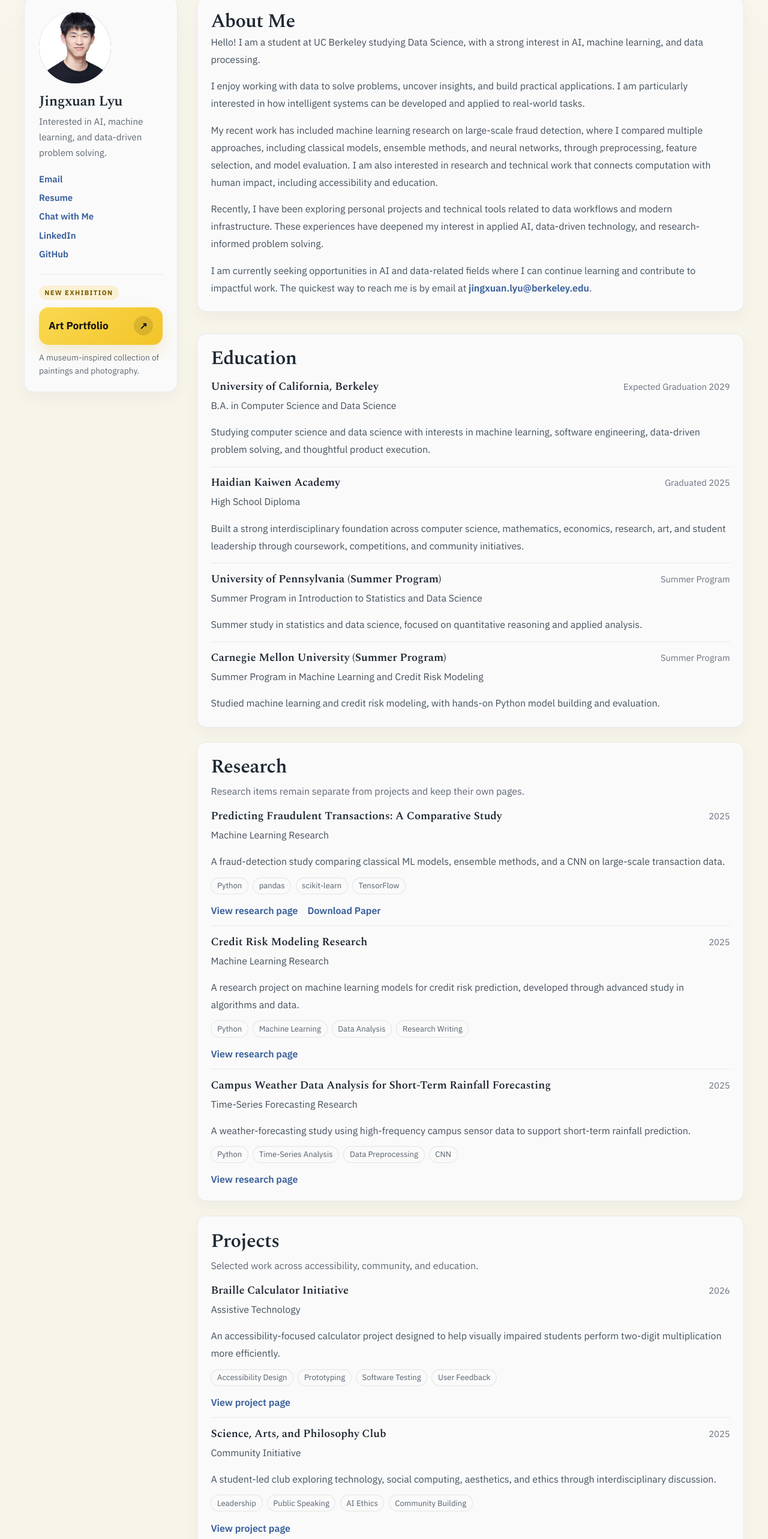
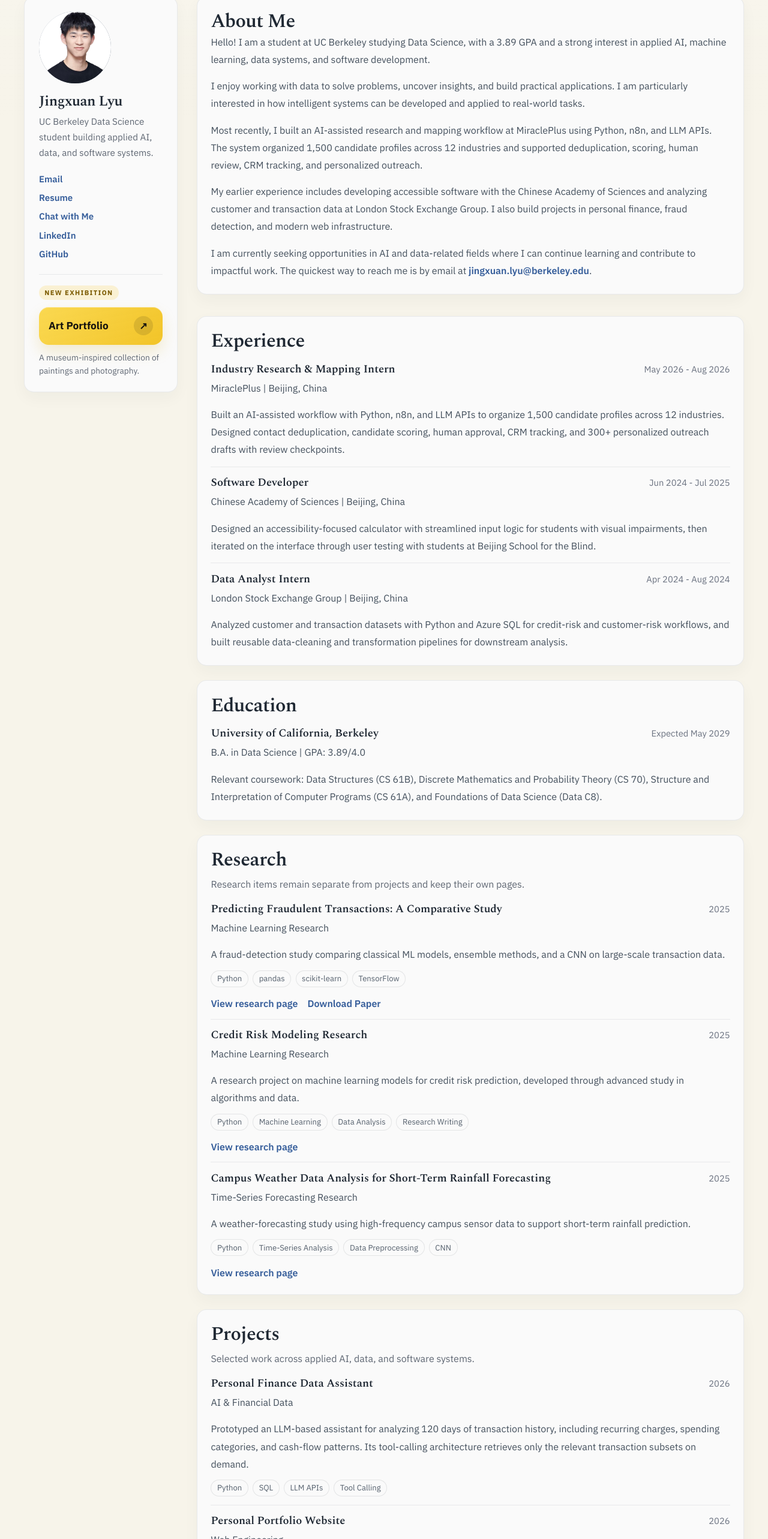
Before and after one commit to john092985/Personal_site, a Next.js app in the folder personal-site/: page / in a window 1280 px wide. Shown: the part 125-2691 px from the top of the page at 60% size. Built offline with nearby package versions, Linux system fonts and the light colour scheme.

Commit message:
Update homepage from latest resume

```diff
--- a/personal-site/app/page.tsx
+++ b/personal-site/app/page.tsx
@@ -3,10 +3,13 @@ import Link from "next/link";
 import { Container } from "@/components/container";
 import {
   contactLinks,
+  coursework,
   education,
-  projects,
+  experience,
+  homepageProjects,
   research,
   resumeDocument,
+  skills,
 } from "@/data/portfolio";
 
 const primaryEmail = contactLinks.find((link) =>
@@ -35,8 +38,8 @@ export default function HomePage() {
             </div>
             <h1 className="academic-name">Jingxuan Lyu</h1>
             <p className="academic-role">
-              Interested in AI, machine learning, and data-driven problem
-              solving.
+              UC Berkeley Data Science student building applied AI, data, and
+              software systems.
             </p>
 
             <div className="academic-link-list">
@@ -78,7 +81,8 @@ export default function HomePage() {
             <h2>About Me</h2>
             <p>
               Hello! I am a student at UC Berkeley studying Data Science, with a
-              strong interest in AI, machine learning, and data processing.
+              3.89 GPA and a strong interest in applied AI, machine learning,
+              data systems, and software development.
             </p>
             <p>
               I enjoy working with data to solve problems, uncover insights,
@@ -87,19 +91,18 @@ export default function HomePage() {
               tasks.
             </p>
             <p>
-              My recent work has included machine learning research on
-              large-scale fraud detection, where I compared multiple
-              approaches, including classical models, ensemble methods, and
-              neural networks, through preprocessing, feature selection, and
-              model evaluation. I am also interested in research and technical
-              work that connects computation with human impact, including
-              accessibility and education.
+              Most recently, I built an AI-assisted research and mapping
+              workflow at MiraclePlus using Python, n8n, and LLM APIs. The
+              system organized 1,500 candidate profiles across 12 industries
+              and supported deduplication, scoring, human review, CRM tracking,
+              and personalized outreach.
             </p>
             <p>
-              Recently, I have been exploring personal projects and technical
-              tools related to data workflows and modern infrastructure. These
-              experiences have deepened my interest in applied AI, data-driven
-              technology, and research-informed problem solving.
+              My earlier experience includes developing accessible software
+              with the Chinese Academy of Sciences and analyzing customer and
+              transaction data at London Stock Exchange Group. I also build
+              projects in personal finance, fraud detection, and modern web
+              infrastructure.
             </p>
             <p>
               I am currently seeking opportunities in AI and data-related
@@ -114,6 +117,24 @@ export default function HomePage() {
               )}
               .
             </p>
+          </section>
+
+          <section id="experience" className="academic-section">
+            <div className="academic-section-heading">
+              <h2>Experience</h2>
+            </div>
+            <div className="academic-entry-list">
+              {experience.map((item) => (
+                <article key={`${item.title}-${item.period}`} className="academic-entry">
+                  <div className="academic-entry-top">
+                    <h3>{item.title}</h3>
+                    <span>{item.period}</span>
+                  </div>
+                  <p className="academic-entry-subtitle">{item.subtitle}</p>
+                  <p>{item.body}</p>
+                </article>
+              ))}
+            </div>
           </section>
 
           <section id="education" className="academic-section">
@@ -182,11 +203,11 @@ export default function HomePage() {
           >
             <div className="academic-section-heading">
               <h2>Projects</h2>
-              <p>Selected work across accessibility, community, and education.</p>
+              <p>Selected work across applied AI, data, and software systems.</p>
             </div>
             <div className="academic-entry-list">
-              {projects.map((project) => (
-                <article key={project.slug} className="academic-entry">
+              {homepageProjects.map((project) => (
+                <article key={project.name} className="academic-entry">
                   <div className="academic-entry-top">
                     <h3>{project.name}</h3>
                     <span>{project.year}</span>
@@ -200,17 +221,22 @@ export default function HomePage() {
                       </span>
                     ))}
                   </div>
-                  <div className="academic-actions">
-                    <Link
-                      href={`/projects/${project.slug}`}
-                      className="academic-inline-link"
-                    >
-                      View project page
-                    </Link>
-                  </div>
                 </article>
               ))}
             </div>
+          </section>
+
+          <section id="skills" className="academic-section">
+            <div className="academic-section-heading">
+              <h2>Technical Skills</h2>
+            </div>
+            <div className="academic-tag-row">
+              {skills.map((skill) => (
+                <span key={skill} className="academic-tag">{skill}</span>
+              ))}
+            </div>
+            <h3 className="mt-6 text-base font-semibold text-ink">Relevant Coursework</h3>
+            <p className="mt-3">{coursework.join(" · ")}</p>
           </section>
 
           <section className="academic-section academic-highlight-box">
--- a/personal-site/data/portfolio.ts
+++ b/personal-site/data/portfolio.ts
@@ -30,6 +30,14 @@ export type ResumeItem = {
   imagePosition?: string;
   imageScale?: number;
   titleAlign?: "left" | "right";
+};
+
+export type HomepageProject = {
+  name: string;
+  category: string;
+  year: string;
+  stack: string[];
+  description: string;
 };
 
 export const resumeDocument = {
@@ -228,32 +236,29 @@ export function getResearchBySlug(slug: string) {
 }
 
 export const skills = [
+  "Python",
+  "Java",
+  "SQL",
   "TypeScript",
-  "Python",
-  "C++",
-  "SQL",
-  "Machine Learning",
-  "Data Analysis",
-  "Jupyter Notebook",
+  "JavaScript",
+  "pandas",
+  "NumPy",
+  "scikit-learn",
+  "TensorFlow",
+  "Next.js",
+  "n8n",
+  "LLM APIs",
+  "Tool Calling",
+  "Git",
   "Azure SQL",
-  "Research Writing",
-  "Accessibility Design",
-  "Public Speaking",
-  "Photography",
-  "Graphic Design",
-  "Leadership",
+  "Cloudflare Pages",
 ];
 
 export const coursework = [
-  "Algorithms",
-  "Statistics and Data Science",
-  "Machine Learning",
-  "Artificial Intelligence",
-  "Economics of AI",
-  "Data Transmission and Reconstruction",
-  "Credit Risk Modeling",
-  "Computer Science",
-  "Applied Economics",
+  "Data Structures (CS 61B)",
+  "Discrete Mathematics and Probability Theory (CS 70)",
+  "Structure and Interpretation of Computer Programs (CS 61A)",
+  "Foundations of Data Science (Data C8)",
 ];
 
 export const contactLinks = [
@@ -282,69 +287,61 @@ export const contactLinks = [
 export const education: ResumeItem[] = [
   {
     title: "University of California, Berkeley",
-    subtitle: "B.A. in Computer Science and Data Science",
-    period: "Expected Graduation 2029",
-    body: "Studying computer science and data science with interests in machine learning, software engineering, data-driven problem solving, and thoughtful product execution.",
+    subtitle: "B.A. in Data Science | GPA: 3.89/4.0",
+    period: "Expected May 2029",
+    body: "Relevant coursework: Data Structures (CS 61B), Discrete Mathematics and Probability Theory (CS 70), Structure and Interpretation of Computer Programs (CS 61A), and Foundations of Data Science (Data C8).",
     image: "/berkeley-campus.png",
     imagePosition: "center 34%",
     imageScale: 1.08,
     titleAlign: "right",
   },
-  {
-    title: "Haidian Kaiwen Academy",
-    subtitle: "High School Diploma",
-    period: "Graduated 2025",
-    body: "Built a strong interdisciplinary foundation across computer science, mathematics, economics, research, art, and student leadership through coursework, competitions, and community initiatives.",
-    image: "/kaiwen-campus.png",
-    imagePosition: "center center",
-    imageScale: 1.14,
-  },
-  {
-    title: "University of Pennsylvania (Summer Program)",
-    subtitle: "Summer Program in Introduction to Statistics and Data Science",
-    period: "Summer Program",
-    body: "Summer study in statistics and data science, focused on quantitative reasoning and applied analysis.",
-    image: "/PennProgram.jpg",
-    imagePosition: "center center",
-    imageScale: 1.08,
-  },
-  {
-    title: "Carnegie Mellon University (Summer Program)",
-    subtitle: "Summer Program in Machine Learning and Credit Risk Modeling",
-    period: "Summer Program",
-    body: "Studied machine learning and credit risk modeling, with hands-on Python model building and evaluation.",
-    image: "/CMU.jpg",
-    imagePosition: "center 38%",
-    imageScale: 1.08,
-  },
 ];
 
 export const experience: ResumeItem[] = [
   {
-    title: "Junior Data Analyst Intern",
-    subtitle: "London Stock Exchange Group China Office",
-    period: "2024",
-    body: "Processed customer data with Python on Azure SQL systems and explored the use of AI-assisted debugging in data platform workflows.",
-    image: "/lseg-risk-intelligence-bg.png",
-    imagePosition: "78% center",
-    imageScale: 0.96,
+    title: "Industry Research & Mapping Intern",
+    subtitle: "MiraclePlus | Beijing, China",
+    period: "May 2026 - Aug 2026",
+    body: "Built an AI-assisted workflow with Python, n8n, and LLM APIs to organize 1,500 candidate profiles across 12 industries. Designed contact deduplication, candidate scoring, human approval, CRM tracking, and 300+ personalized outreach drafts with review checkpoints.",
   },
   {
-    title: "Researcher, Algorithm for Big Data",
-    subtitle: "Program led by Professor David Woodruff",
-    period: "2024",
-    body: "Studied machine learning foundations including logistic regression, CNNs, and transformers, and applied them to credit risk prediction and performance analysis.",
-    image: "/Screenshot 2026-03-17 at 14.12.00.png",
-    imagePosition: "center 62%",
-    imageScale: 1.12,
+    title: "Software Developer",
+    subtitle: "Chinese Academy of Sciences | Beijing, China",
+    period: "Jun 2024 - Jul 2025",
+    body: "Designed an accessibility-focused calculator with streamlined input logic for students with visual impairments, then iterated on the interface through user testing with students at Beijing School for the Blind.",
   },
   {
-    title: "Volunteer and Project Contributor",
-    subtitle: "Beijing School for the Blind / Chinese Academy of Sciences support program",
-    period: "2024",
-    body: "Helped design and refine a calculator for visually impaired students, tested it in real educational settings, and continued supporting math access through long-term volunteering.",
-    image: "/painting-detail-transparent.png",
-    imagePosition: "center center",
+    title: "Data Analyst Intern",
+    subtitle: "London Stock Exchange Group | Beijing, China",
+    period: "Apr 2024 - Aug 2024",
+    body: "Analyzed customer and transaction datasets with Python and Azure SQL for credit-risk and customer-risk workflows, and built reusable data-cleaning and transformation pipelines for downstream analysis.",
+  },
+];
+
+export const homepageProjects: HomepageProject[] = [
+  {
+    name: "Personal Finance Data Assistant",
+    category: "AI & Financial Data",
+    year: "2026",
+    stack: ["Python", "SQL", "LLM APIs", "Tool Calling"],
+    description:
+      "Prototyped an LLM-based assistant for analyzing 120 days of transaction history, including recurring charges, spending categories, and cash-flow patterns. Its tool-calling architecture retrieves only the relevant transaction subsets on demand.",
+  },
+  {
+    name: "Personal Portfolio Website",
+    category: "Web Engineering",
+    year: "2026",
+    stack: ["Next.js", "TypeScript", "Cloudflare Pages", "Git"],
+    description:
+      "Built and deployed this responsive portfolio with reusable components, custom routing, a custom domain, and Git-based version control.",
+  },
+  {
+    name: "Fraud Transaction Detection",
+    category: "Machine Learning",
+    year: "2025",
+    stack: ["Python", "pandas", "scikit-learn", "TensorFlow"],
+    description:
+      "Built and compared logistic regression, random forest, and CNN models for imbalanced fraud data, using feature engineering and precision, recall, F1 score, and confusion matrices to evaluate robustness.",
   },
 ];
 
```
